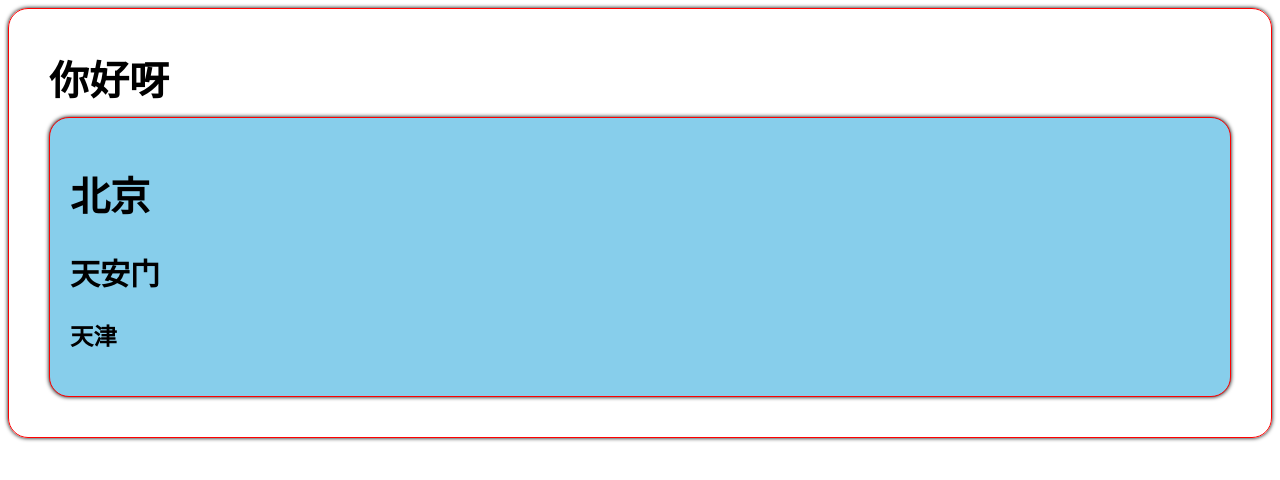
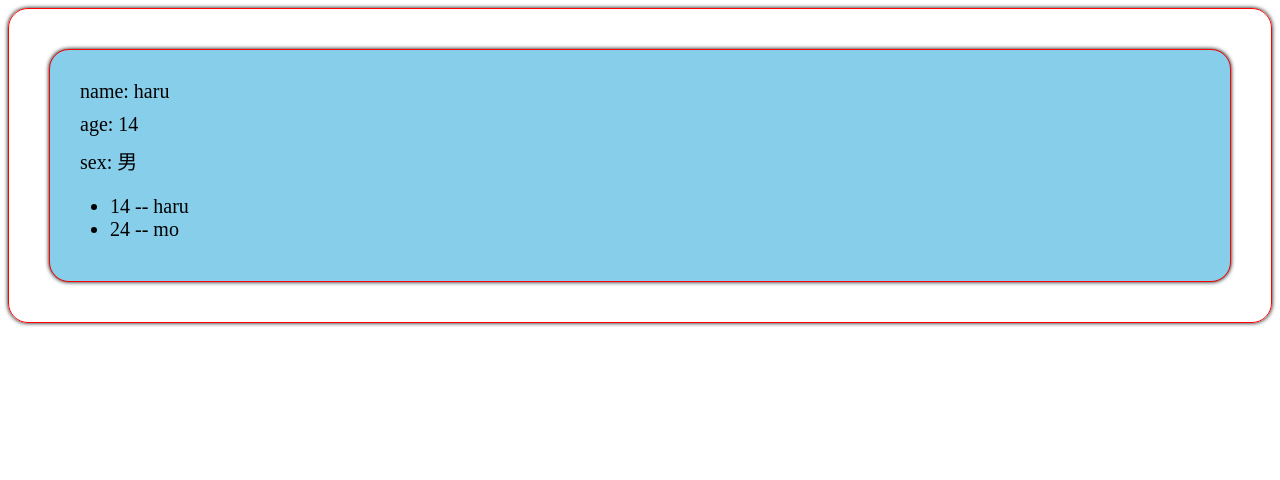
Before and after one commit to zengfantaoGit/vue3-typescript-, a Vue app: page / in a window 1280 px wide. Shown: the top 480 px of the page. Built offline with nearby package versions, Linux system fonts and the light colour scheme; the HTML template or start-up script is replaced by a standard one.

Commit message:
ts的属性定义，断言，ref数据类型

```diff
--- a/src/App.vue
+++ b/src/App.vue
@@ -1,21 +1,11 @@
 <template>
   <div class="app">
-    <h1 ref="hello">你好呀</h1>
-    <person ref="person"></person>
+    <Person></Person>
   </div>
 </template>
 
 <script lang="ts" setup name="App">
-  import Person from "@/components/Person.vue";
-  import {ref} from 'vue'
-  // 不加数据则返回以该名所设置的ref数据
-  // 在html标签添加则获取对应的dom元素
-  let hello = ref()
-  console.log('hello',hello)
-  // 在组件标签添加则获取组件实例对象，且默认无法获取子组件数据
-  let person = ref()
-  console.log('person',person)
-  let sum = ref()
+  import Person from '@/components/Person.vue'
 </script>
 
 <style scoped>
--- a/src/components/Person.vue
+++ b/src/components/Person.vue
@@ -1,20 +1,34 @@
 <template>
   <div class="person">
-    <h1>北京</h1>
-    <h2 ref="hello">天安门</h2>
-    <h3>天津</h3>
+    <div>name: {{person.name}}</div>
+    <div>age: {{person.age}}</div>
+    <div>sex: {{person.sex}}</div>
+    <ul>
+      <li v-for="per in personList" :key="per.id">
+        {{per.age}} -- {{per.name}}
+      </li>
+    </ul>
   </div>
 </template>
 
 
 <script lang="ts" setup name="Person">
-  import {ref,defineExpose} from 'vue'
-  let a = ref(0)
-  let b = ref(1)
-  let c = ref(2)
+  // 引入一种类型时必须在类型前面添加type关键字标识
+  import {type Person, type PersonList} from '@/type'
+  import {ref} from 'vue'
 
-  // defineExpose可以向引用它的父级暴露出自己所持有的数据
-  defineExpose({a,b,c})
+  const person: Person = {
+    name: 'haru',
+    age: 14,
+    id: 1,
+    sex: '男'
+  }
+  // 使用ref定义可响应数据时
+  const personList = ref<PersonList>([
+    {name: 'haru', age: 14, id: 1, sex: '男'},
+    {name: 'mo', age: 24, id: 2, sex: '男'}
+  ])
+  console.log(person)
 </script>
 
 <style scoped>
```
